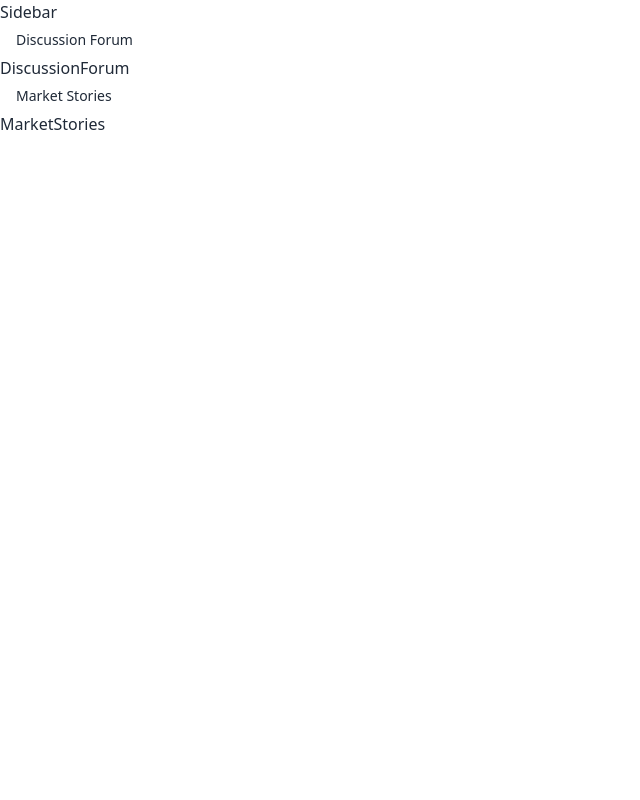
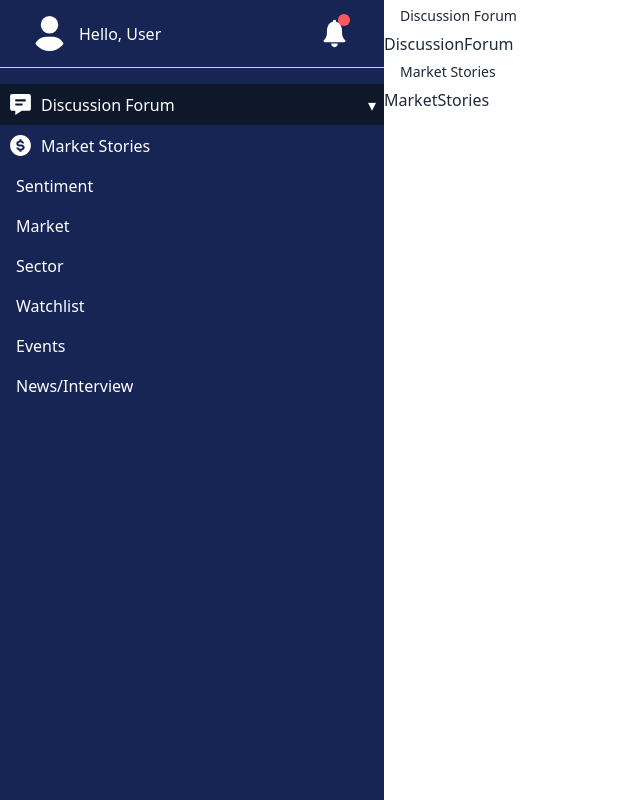
Before and after one commit to MaorBemdoo/GoIndiaStocks-Assignment, a Next.js app: page / in a window 1280 px wide. Shown: the whole page, without its empty margins (0-640 px from the left). Built offline with nearby package versions, Linux system fonts and the light colour scheme.

Commit message:
work on sidebar content

```diff
--- a/src/app/page.tsx
+++ b/src/app/page.tsx
@@ -3,7 +3,7 @@ import Sidebar from "@/components/Sidebar";
 
 export default function Home() {
   return (
-    <main className="">
+    <main className="max-w-full overflow-hidden flex">
       <Sidebar />
       <ResponsiveTab />
     </main>
--- a/src/components/Sidebar.tsx
+++ b/src/components/Sidebar.tsx
@@ -1,6 +1,51 @@
+"use client"
+
+import { useState } from "react";
+import { BiSolidDollarCircle, BiSolidMessageDetail } from "react-icons/bi";
+import { FaUser } from "react-icons/fa6";
+import { IoIosNotifications } from "react-icons/io";
+
 const Sidebar = () => {
-  return (
-    <div>Sidebar</div>
-  )
-}
-export default Sidebar
+
+    const [checkedId, setCheckedId] = useState("discussion-forum")
+
+    return (
+        <aside className="bg-slate-300 h-screen text-white w-[30%]">
+            <div className="relative h-full bg-blue-950">
+                <div className="flex justify-between items-center border-b border-slate-300 px-8 py-4">
+                    <div className="flex items-center gap-3">
+                        <FaUser className="w-[35px] h-[35px] rounded-b-full" />
+                        <h4>Hello, User</h4>
+                    </div>
+                    <div className="indicator">
+                        <span className="indicator-item right-2 top-1 badge-xs badge badge-error"></span>
+                        <IoIosNotifications className="w-[35px] h-[35px] cursor-pointer" />
+                    </div>
+                </div>
+                <div className="pt-4 *:cursor-pointer *:py-2 hover:*:bg-slate-600">
+                    <div id="discussion-forum" className={`flex items-center justify-between px-2 ${checkedId == "discussion-forum" ? "!bg-slate-900" : ""}`} onClick={(e) => setCheckedId((e.target as HTMLDivElement).id)}>
+                        <div className="flex items-center gap-2">
+                            <BiSolidMessageDetail className="w-[25px] h-[25px]"/>
+                            Discussion Forum
+                        </div>
+                        ▾
+                    </div>
+
+                    <div id="market-stories" className={`flex items-center gap-2 px-2 ${checkedId == "market-stories" ? "!bg-slate-900" : ""}`} onClick={(e) => setCheckedId((e.target as HTMLDivElement).id)}>
+                        <BiSolidDollarCircle className="w-[25px] h-[25px]"/>
+                        Market Stories
+                    </div>
+
+                    <div className="px-4">Sentiment</div>
+                    <div className="px-4">Market</div>
+                    <div className="px-4">Sector</div>
+                    <div className="px-4">Watchlist</div>
+                    <div className="px-4">Events</div>
+                    <div className="px-4">News/Interview</div>
+                </div>
+            </div>
+            <div className="h-full w-6"></div>
+        </aside>
+    );
+};
+export default Sidebar;
```
